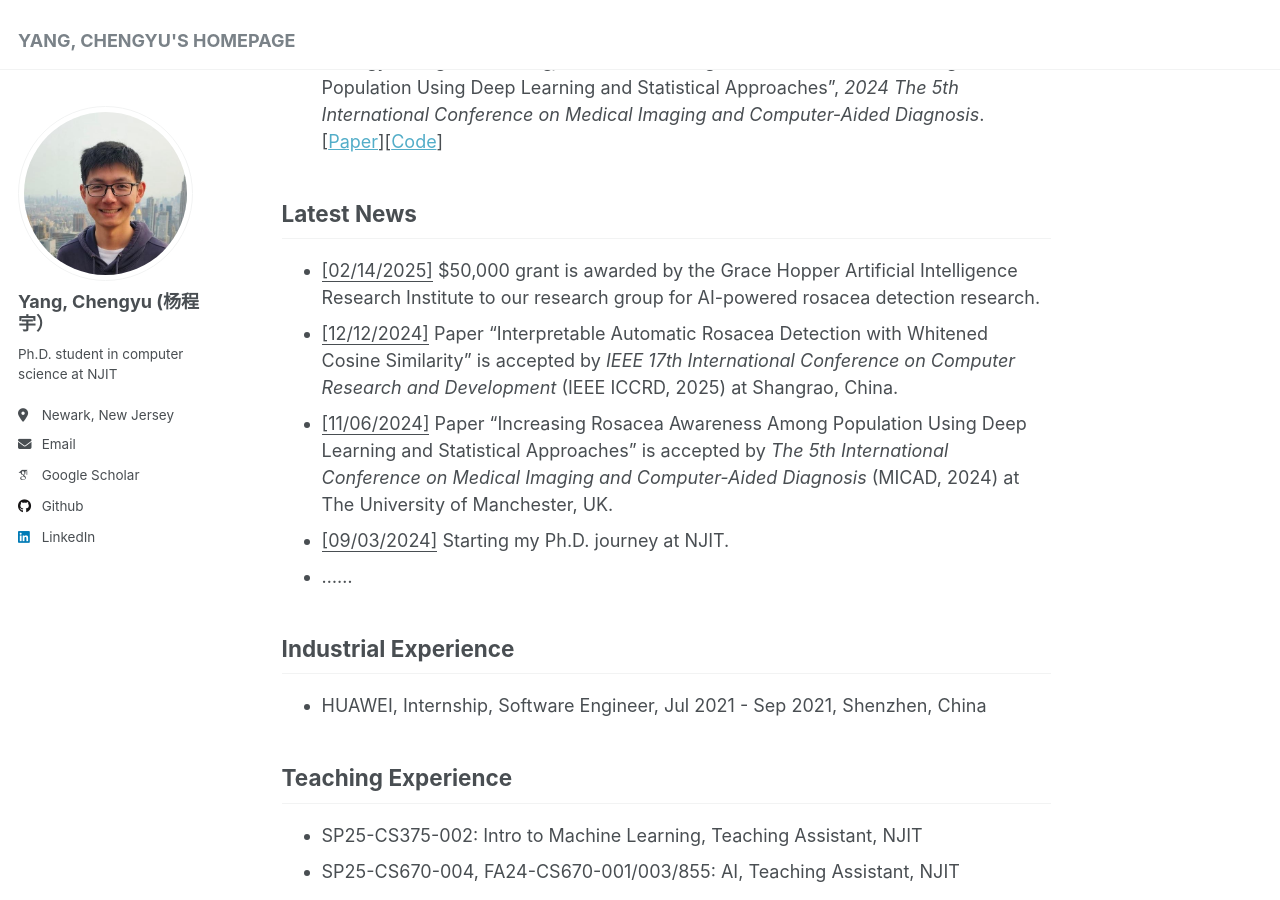
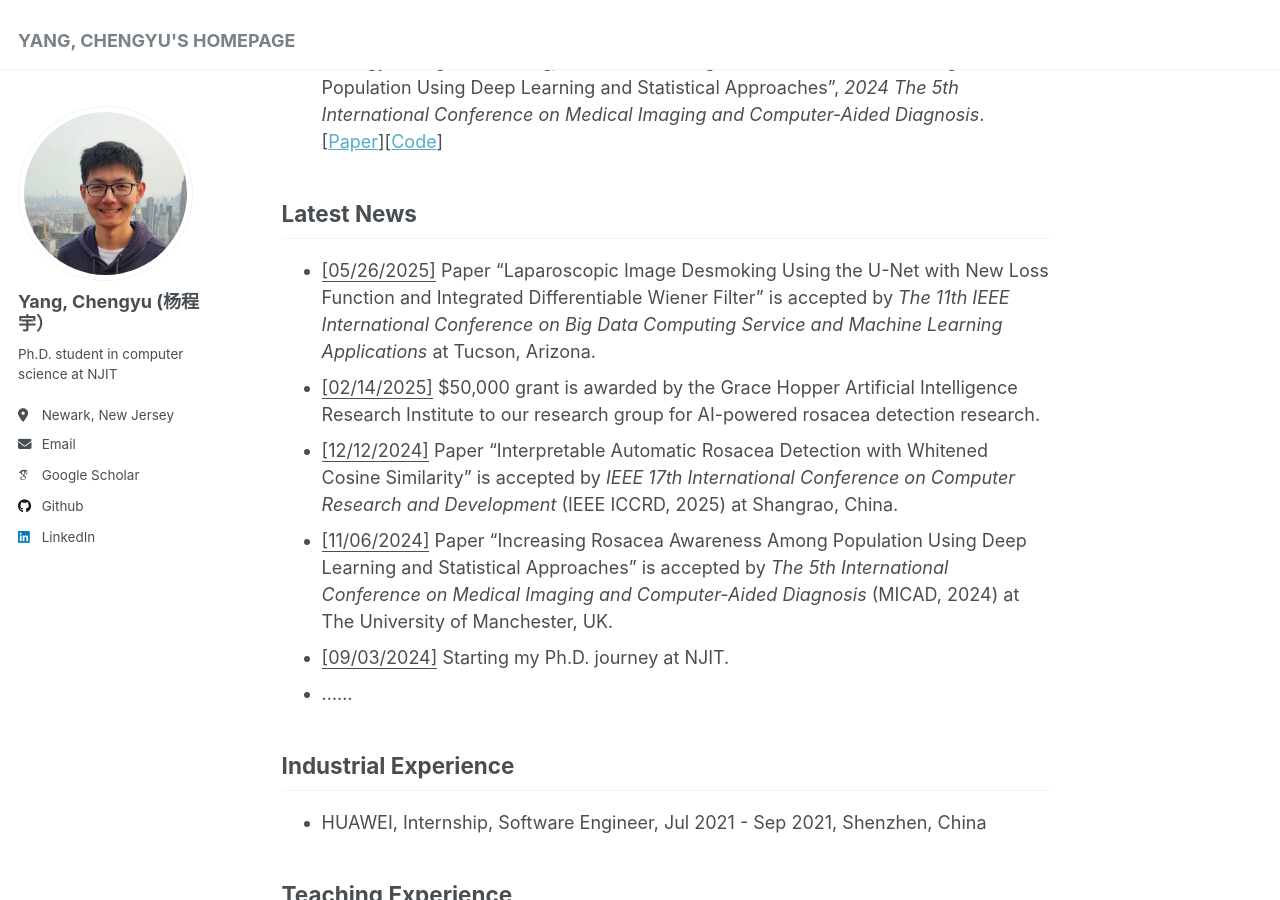
Before and after one commit to chengyuyang-njit/chengyuyang-njit.github.io, a Jekyll site: the page built from _pages/about.md, in a window 1280 px wide and 900 px high, scrolled down 551 px. Built offline with Jekyll 4.4.1, drawn with Linux system fonts in a browser that asks for light colours; some web fonts are replaced.

Commit message:
Update about.md

```diff
--- a/_pages/about.md
+++ b/_pages/about.md
@@ -21,6 +21,7 @@ Publications
 
 Latest News
 ------
+- <u>[05/26/2025]</u> Paper "Laparoscopic Image Desmoking Using the U-Net with New Loss Function and Integrated Differentiable Wiener Filter" is accepted by <em>The 11th IEEE International Conference on Big Data Computing Service and Machine Learning Applications</em> at Tucson, Arizona.
 - <u>[02/14/2025]</u> $50,000 grant is awarded by the Grace Hopper Artificial Intelligence Research Institute to our research group for AI-powered rosacea detection research.
 - <u>[12/12/2024]</u> Paper "Interpretable Automatic Rosacea Detection with Whitened Cosine Similarity" is accepted by <em>IEEE 17th International Conference on Computer Research and Development</em> (IEEE ICCRD, 2025) at Shangrao, China.
 - <u>[11/06/2024]</u> Paper "Increasing Rosacea Awareness Among Population Using Deep Learning and Statistical Approaches" is accepted by <em>The 5th International Conference on Medical Imaging and Computer-Aided Diagnosis</em> (MICAD, 2024) at The University of Manchester, UK.
```
